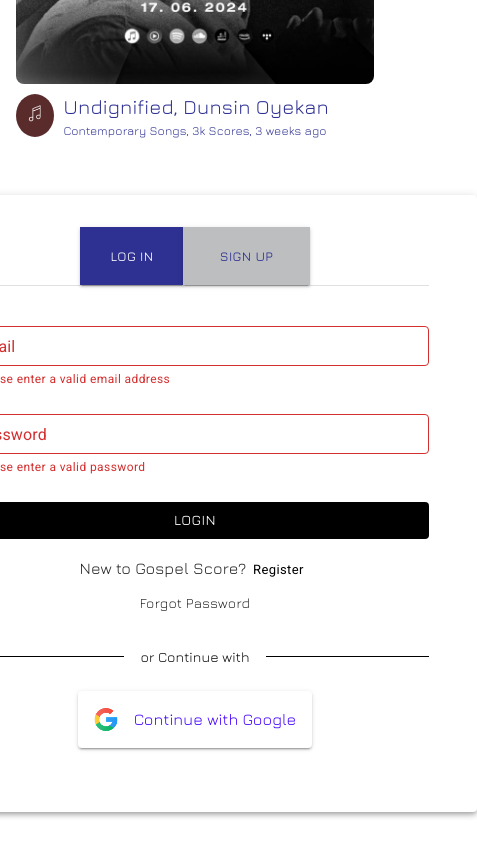
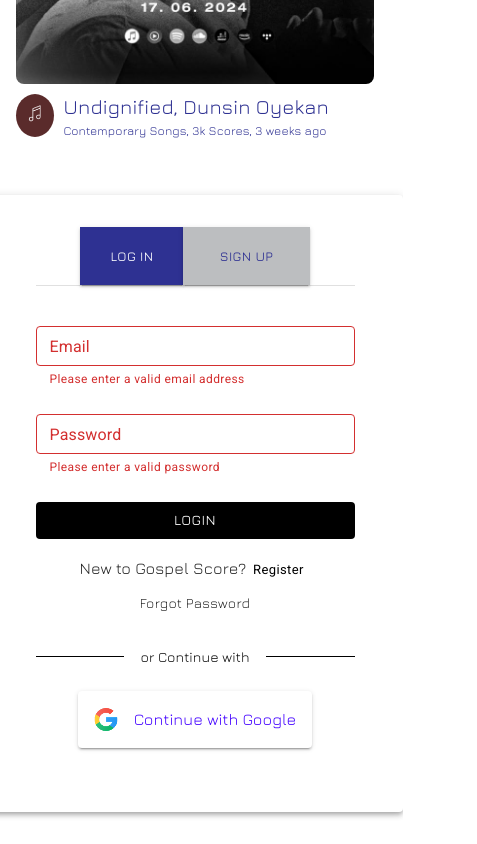
Before and after one commit to Emmagold01/gospelscores, a React (Vite) app: page / in a window 390 px wide. Shown: the part 3913-4757 px from the top of the page, 477 px wide, since content can reach past the window. Built offline with nearby package versions, Linux system fonts and the light colour scheme.

Commit message:
feat(auth): make auth responsive

```diff
--- a/src/components/Auth.tsx
+++ b/src/components/Auth.tsx
@@ -48,7 +48,12 @@
       my="2rem"
     >
       <Paper
-        sx={{ maxWidth: 720, minWidth: 500, display: 'flex', p: 4 }}
+        sx={{
+          maxWidth: 720,
+          minWidth: { xs: '90%', sm: 500 },
+          display: 'flex',
+          p: 4,
+        }}
         elevation={4}
       >
         <Container>
```
